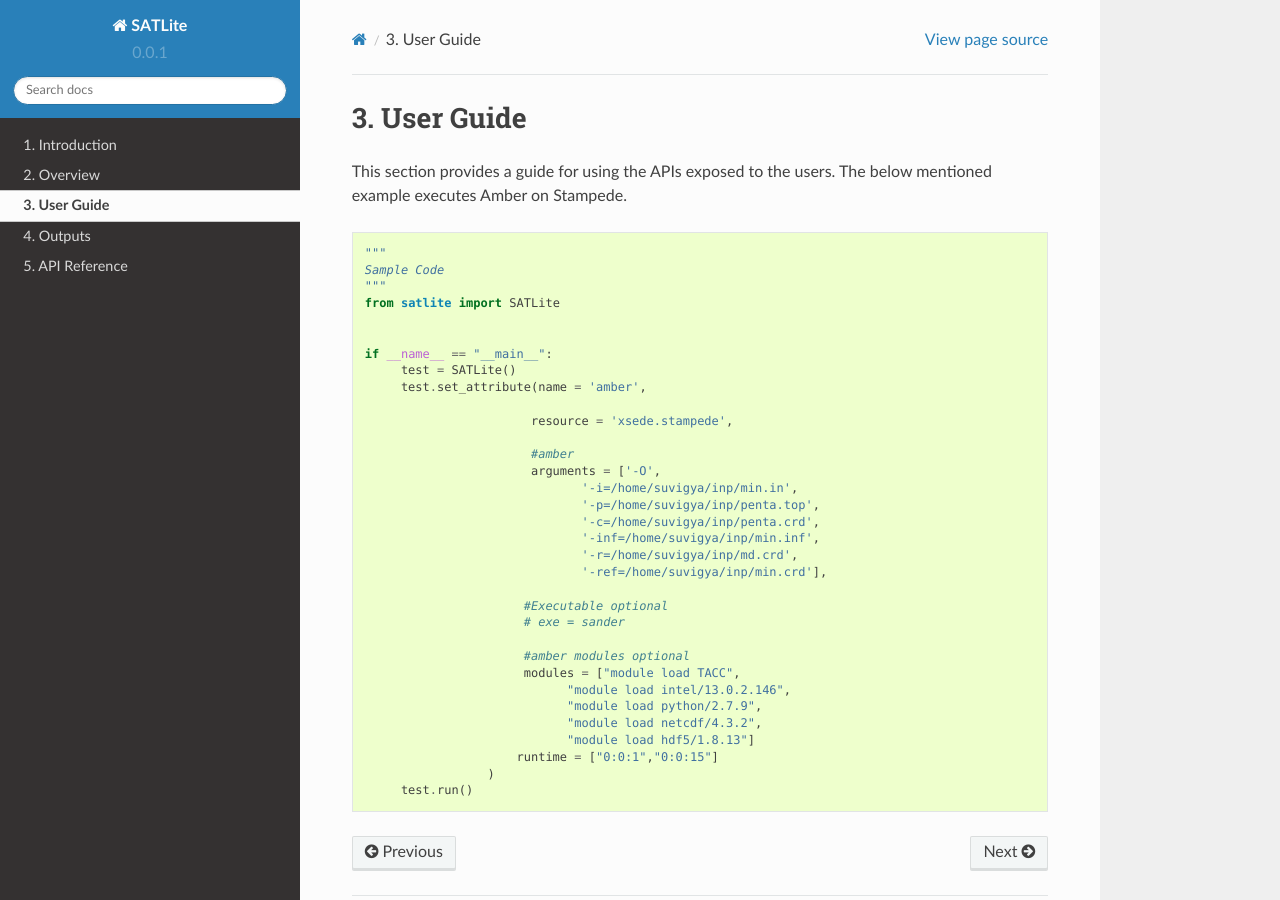
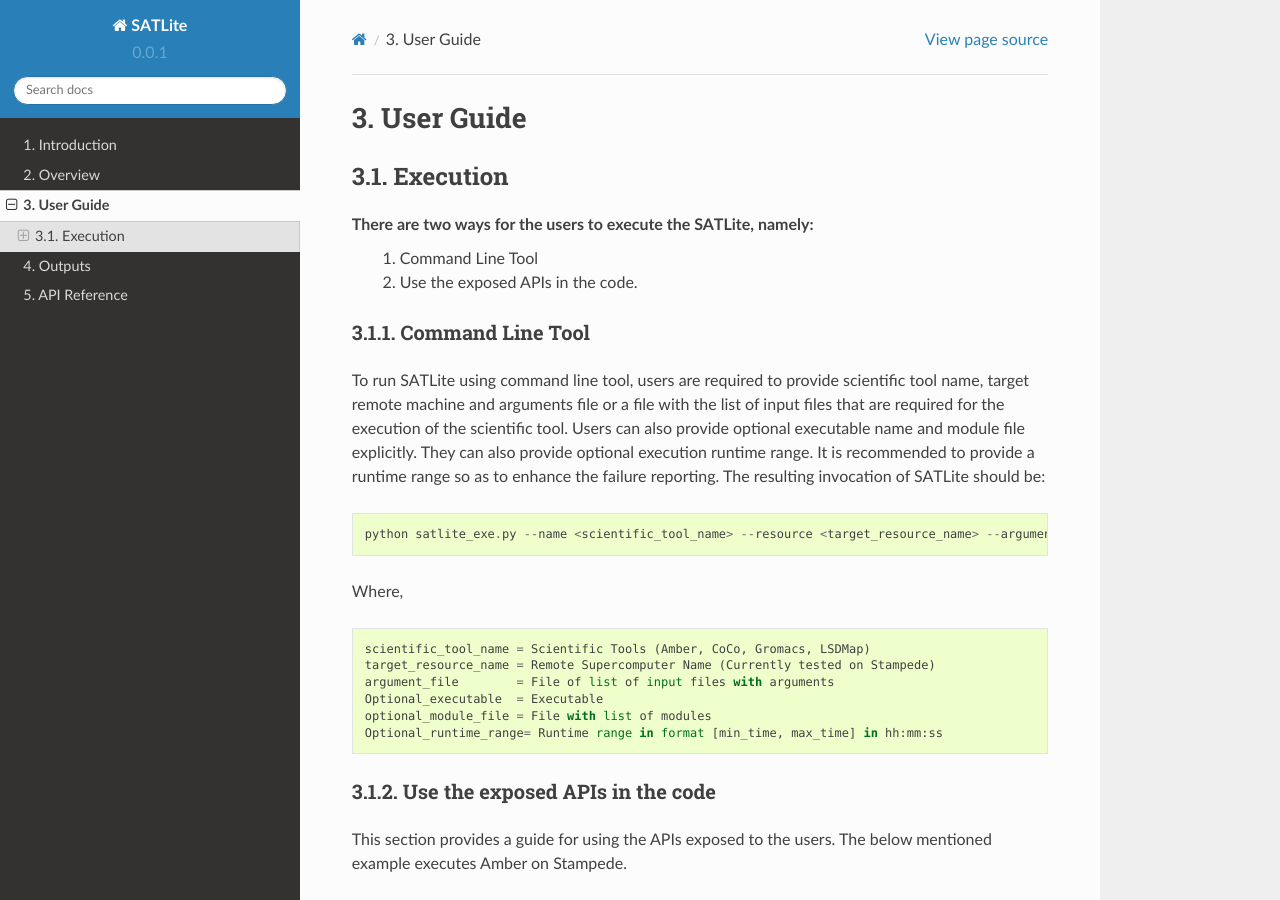
Before and after one commit to suvigya91/SATLite, a Sphinx documentation site: the page built from docs/source/user_guide.rst, in a window 1280 px wide and 900 px high. Built offline with Sphinx 7.4.7 and the Read the Docs theme 2.0.0, drawn with Linux system fonts in a browser that asks for light colours.

Commit message:
Updated doc

```diff
--- a/docs/source/overview.rst
+++ b/docs/source/overview.rst
@@ -44,8 +44,7 @@ Arguments
 ----------
 The list of input files specific to the scientific tools along with the arguments are provided in a specific format as shown in the example below.
 
-			``arguments = ['argument1 = input_file1',``
-					``'argument2 = input_file2]``
+			``arguments = ['argument1 = input_file1','argument2 = input_file2]``
 
 
 Exe
--- a/docs/source/user_guide.rst
+++ b/docs/source/user_guide.rst
@@ -4,6 +4,34 @@
 User Guide
 ***********
 
+Execution
+==========
+
+There are two ways for the users to execute the SATLite, namely:
+	1. Command Line Tool
+	2. Use the exposed APIs in the code.
+
+Command Line Tool
+------------------
+To run SATLite using command line tool, users are required to provide scientific tool name, target remote machine and arguments file or a file with the list of input files that are required for the execution of the scientific tool. Users can also provide optional executable name and module file explicitly. They can also provide optional execution runtime range. It is recommended to provide a runtime range so as to enhance the failure reporting. The resulting invocation of SATLite should be:
+
+.. parsed-literal::
+	python satlite_exe.py --name <scientific_tool_name> --resource <target_resource_name> --arguments <argument_file> --exe <Optional_executable> --modules <optional_module_file> --runtime <Optional_runtime_range>
+
+
+Where,
+
+.. parsed-literal::
+	scientific_tool_name = Scientific Tools (Amber, CoCo, Gromacs, LSDMap)
+	target_resource_name = Remote Supercomputer Name (Currently tested on Stampede)
+	argument_file	     = File of list of input files with arguments
+	Optional_executable  = Executable
+	optional_module_file = File with list of modules
+	Optional_runtime_range= Runtime range in format [min_time, max_time] in hh:mm:ss
+
+
+Use the exposed APIs in the code
+---------------------------------
 This section provides a guide for using the APIs exposed to the users. The below mentioned example executes Amber on Stampede.
 
 .. code-block:: python
```
